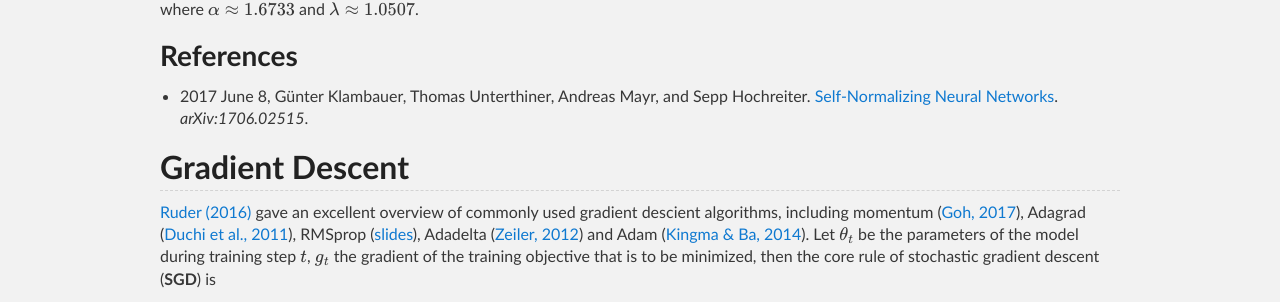
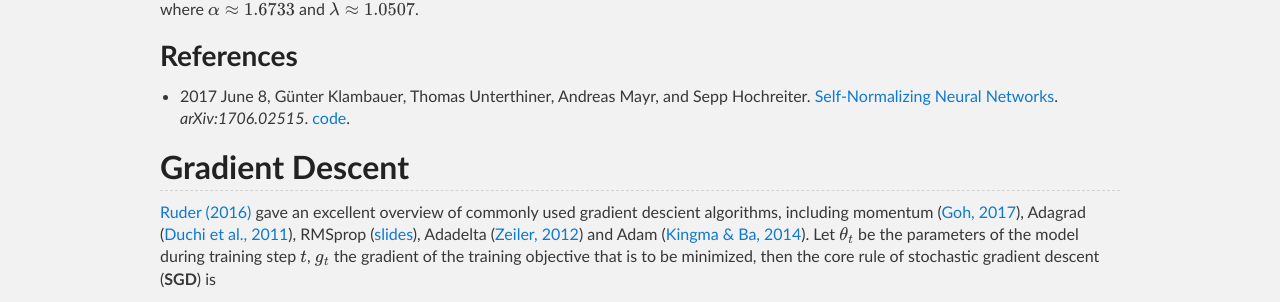
Before and after one commit to Tonywuhk/realai.org, a Jekyll site: the page built from learning-rules.md, in a window 1280 px wide and 900 px high. Shown: the part 345-647 px from the top of the window. Built offline with Jekyll 4.4.1, drawn with Linux system fonts in a browser that asks for light colours; our own code applies the rules of GitHub Pages for plain Markdown files; formulas are drawn with MathJax 3; comment, search, counter and statistics services are not loaded; the repository's description, which GitHub fills in, is left out.

Commit message:
Create learning-rules.md

```diff
--- a/learning-rules.md
+++ b/learning-rules.md
@@ -20,7 +20,7 @@ where \\(\alpha \approx 1.6733\\) and \\(\lambda \approx 1.0507\\).
 
 ### References
 
-* 2017 June 8, Günter Klambauer, Thomas Unterthiner, Andreas Mayr, and Sepp Hochreiter. [Self-Normalizing Neural Networks](https://arxiv.org/abs/1706.02515). *arXiv:1706.02515*.
+* 2017 June 8, Günter Klambauer, Thomas Unterthiner, Andreas Mayr, and Sepp Hochreiter. [Self-Normalizing Neural Networks](https://arxiv.org/abs/1706.02515). *arXiv:1706.02515*. [code](https://github.com/bioinf-jku/SNNs).
 
 ## Gradient Descent
 
```
